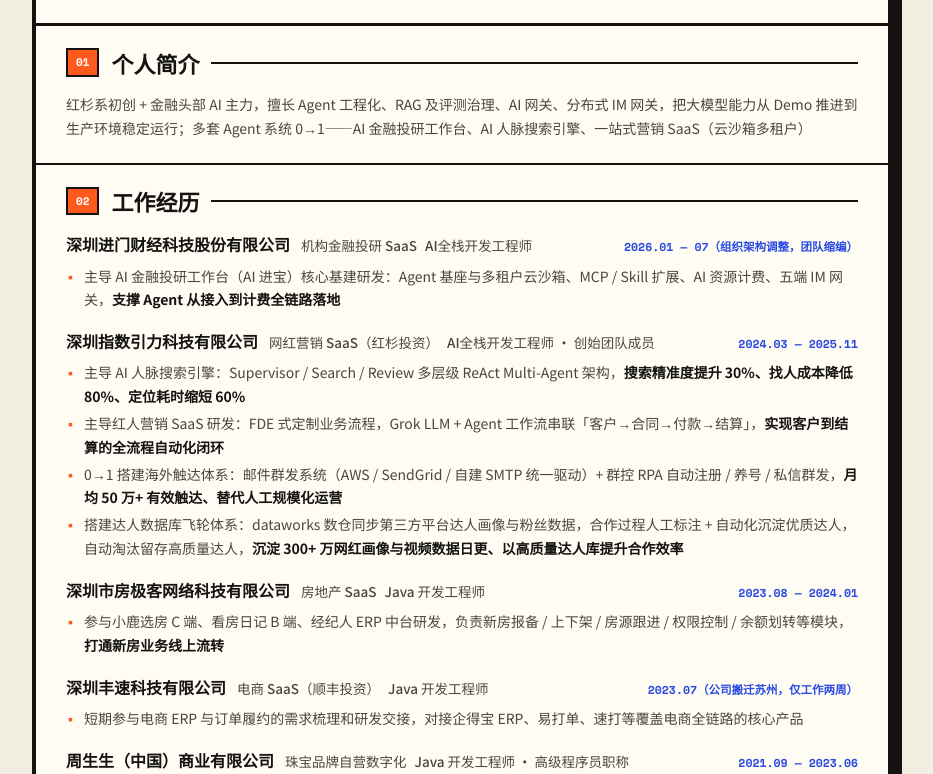
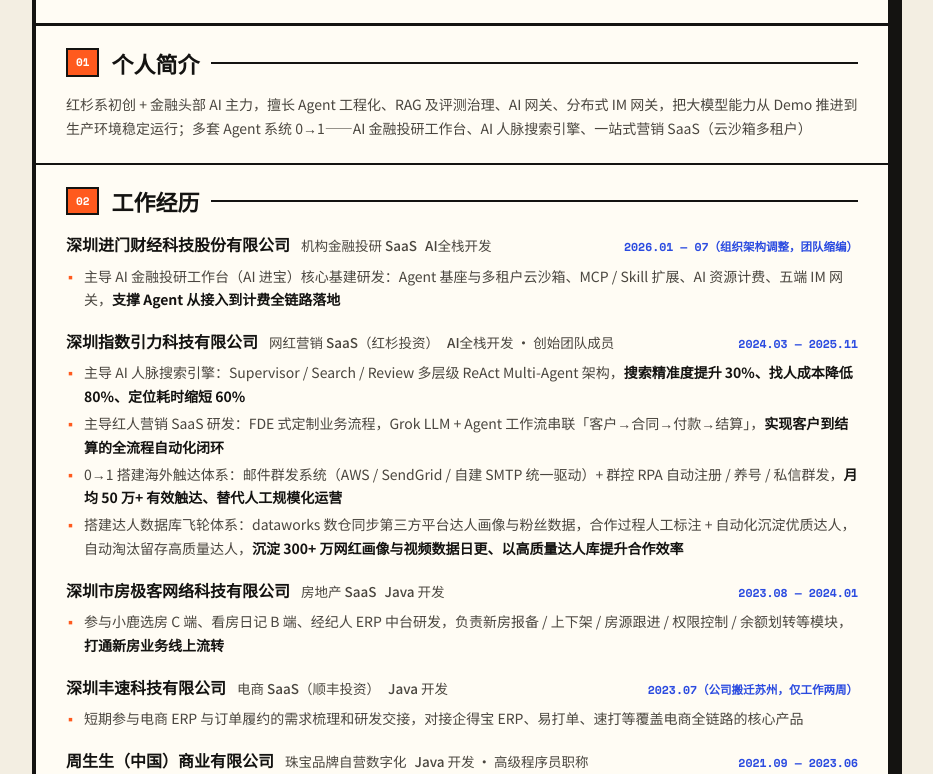
Before and after one commit to shenge-work/shenge-work.github.io, a plain HTML site: page resume.html in a window 1280 px wide. Shown: the part 178-952 px from the top of the page, without its empty margins (178-1111 px from the left). Drawn offline with nearby package versions, Linux system fonts and the light colour scheme.

Commit message:
chore(resume): 工作经历职位名称去掉「工程师」

```diff
--- a/resume.html
+++ b/resume.html
@@ -430,7 +430,7 @@ body {
     <div class="sec-title"><span class="sec-no">02</span><h2>工作经历</h2><span class="sec-line"></span></div>
     <div class="item">
       <div class="item-head">
-        <p class="item-title">深圳进门财经科技股份有限公司<span> 机构金融投研 SaaS</span><span>AI全栈开发工程师</span></p>
+        <p class="item-title">深圳进门财经科技股份有限公司<span> 机构金融投研 SaaS</span><span>AI全栈开发</span></p>
         <span class="item-time">2026.01 — 07（组织架构调整，团队缩编）</span>
       </div>
       <ul class="pts">
@@ -439,7 +439,7 @@ body {
     </div>
     <div class="item">
       <div class="item-head">
-        <p class="item-title">深圳指数引力科技有限公司<span> 网红营销 SaaS（红杉投资）</span><span>AI全栈开发工程师 · 创始团队成员</span></p>
+        <p class="item-title">深圳指数引力科技有限公司<span> 网红营销 SaaS（红杉投资）</span><span>AI全栈开发 · 创始团队成员</span></p>
         <span class="item-time">2024.03 — 2025.11</span>
       </div>
       <ul class="pts">
@@ -451,7 +451,7 @@ body {
     </div>
     <div class="item">
       <div class="item-head">
-        <p class="item-title">深圳市房极客网络科技有限公司<span> 房地产 SaaS</span><span>Java 开发工程师</span></p>
+        <p class="item-title">深圳市房极客网络科技有限公司<span> 房地产 SaaS</span><span>Java 开发</span></p>
         <span class="item-time">2023.08 — 2024.01</span>
       </div>
       <ul class="pts">
@@ -460,7 +460,7 @@ body {
     </div>
     <div class="item">
       <div class="item-head">
-        <p class="item-title">深圳丰速科技有限公司<span> 电商 SaaS（顺丰投资）</span><span>Java 开发工程师</span></p>
+        <p class="item-title">深圳丰速科技有限公司<span> 电商 SaaS（顺丰投资）</span><span>Java 开发</span></p>
         <span class="item-time">2023.07（公司搬迁苏州，仅工作两周）</span>
       </div>
       <ul class="pts">
@@ -469,7 +469,7 @@ body {
     </div>
     <div class="item">
       <div class="item-head">
-        <p class="item-title">周生生（中国）商业有限公司<span> 珠宝品牌自营数字化</span><span>Java 开发工程师 · 高级程序员职称</span></p>
+        <p class="item-title">周生生（中国）商业有限公司<span> 珠宝品牌自营数字化</span><span>Java 开发 · 高级程序员职称</span></p>
         <span class="item-time">2021.09 — 2023.06</span>
       </div>
       <ul class="pts">
```
